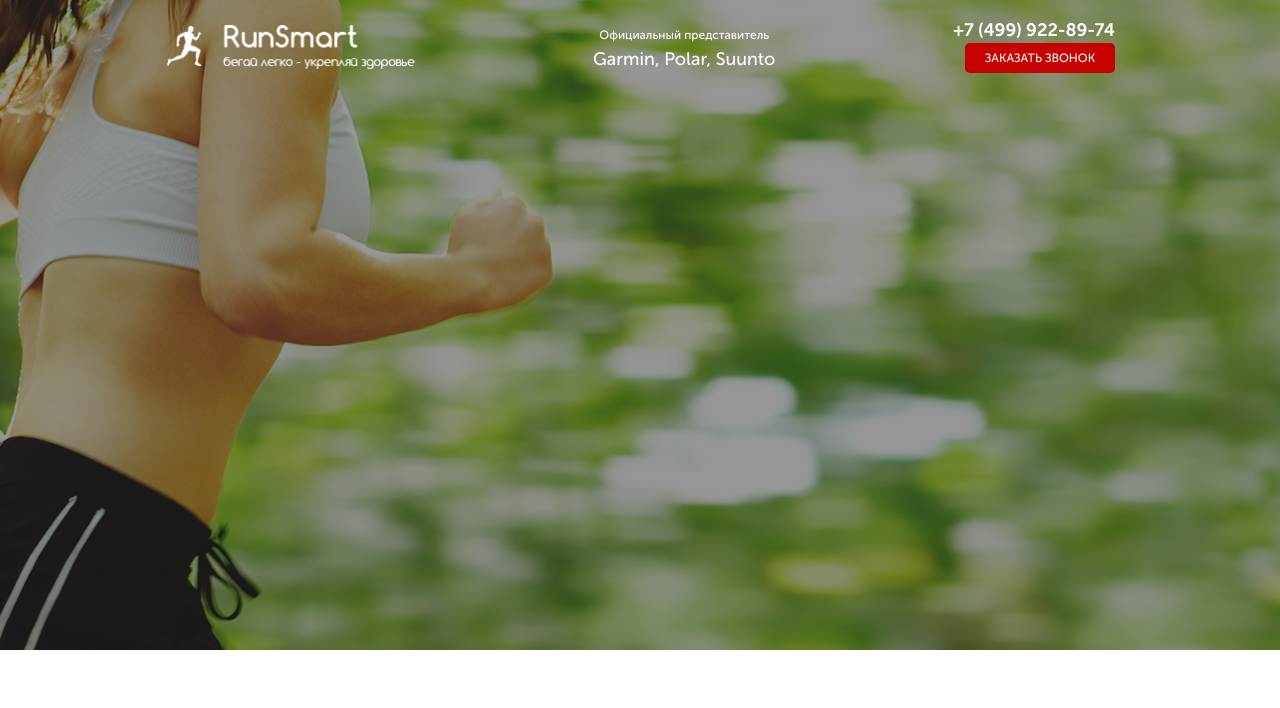
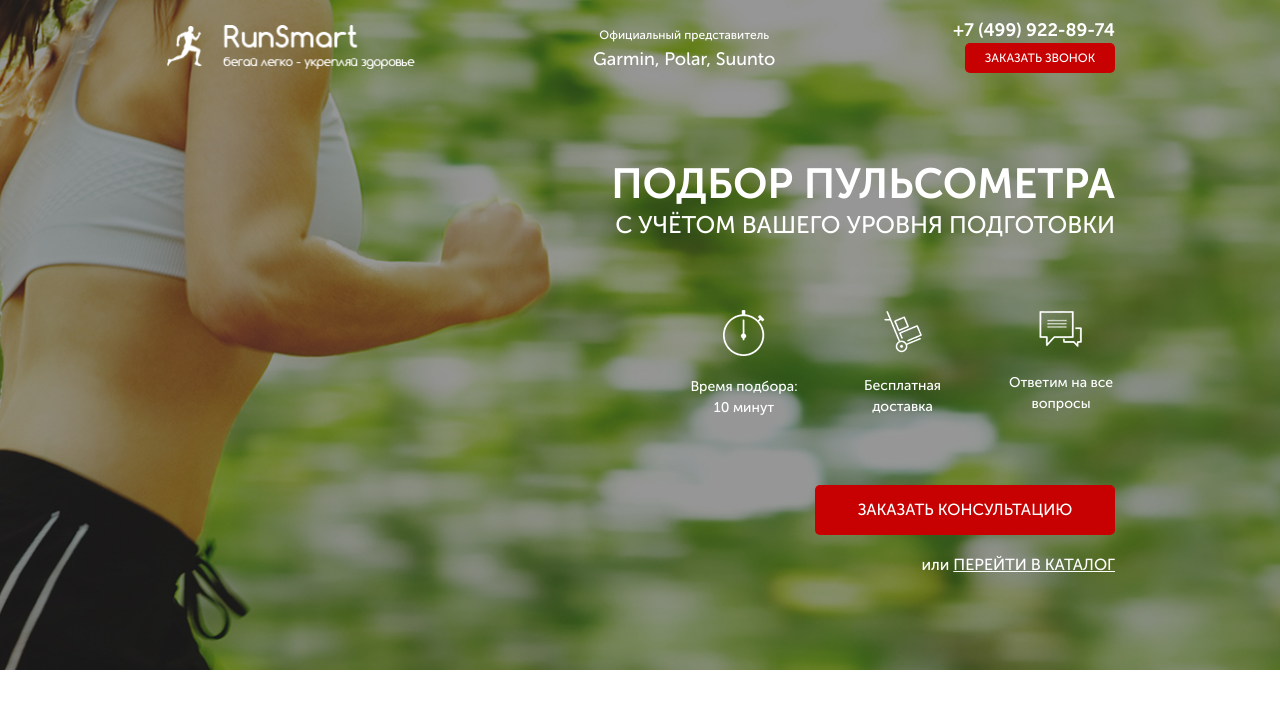
Before and after one commit to Vadim9896/Pusle, a website: page src/index.html in a window 1280 px wide. Drawn offline with Linux system fonts and the light colour scheme; files whose address does not match are found by name.

Commit message:
compleat promo

```diff
--- a/src/index.html
+++ b/src/index.html
@@ -27,6 +27,35 @@
                     <button class="button">заказать звонок</button>
                 </div>
             </header>
+
+            <div class="promo__wrapper">
+                <h1 class="promo__header">Подбор пульсометра</h1>
+                <h2 class="promo__subheader">с учётом Вашего уровня подготовки</h2>
+
+                <div class="promo__icons">
+                    <div class="promo__icon">
+                        <img src="icons/main_screen/timer.png" alt="timer">
+                        Время подбора:
+                        10 минут
+                    </div>
+                    <div class="promo__icon">
+                        <img src="icons/main_screen/hand-cart.png" alt="hand-cart">
+                        Бесплатная
+                        доставка
+                    </div>
+                    <div class="promo__icon">
+                        <img src="icons/main_screen/messages.png" alt="messages">
+                        Ответим
+                        на все вопросы
+                    </div>
+                </div>
+
+                <button class="button button_main">заказать кОНСУЛЬТАЦИЮ</button>
+                <div class="promo__link">
+                    или
+                    <a href="#">ПЕРЕЙТИ В КАТАЛОГ</a>
+                </div>
+            </div>
         </div>
     </div>
 </body>
--- a/src/sass/blocks/_buttons.scss
+++ b/src/sass/blocks/_buttons.scss
@@ -9,4 +9,11 @@
     text-transform: uppercase;
     text-align: center;
     color: #fff;
+
+    &_main {
+        margin-top: 67px;
+        font-size: 16px;
+        width: 300px;
+        height: 50px;
+    }
 }
--- a/src/sass/blocks/_promo.scss
+++ b/src/sass/blocks/_promo.scss
@@ -2,4 +2,62 @@
     min-height: 650px;
     padding: 21px 0 93px 0;
     background: url(../../img/main.png) center (center/cover) no-repeat;
+
+    &__wrapper {
+        display: flex;
+        flex-direction: column;
+        align-items: flex-end;
+        margin-top: 90px;
+    }
+
+    &__header {
+        font-weight: 700;
+        font-size: 42px;
+        line-height: 100%;
+        text-transform: uppercase;
+        color: #fff;
+    }
+
+    &__subheader {
+        font-weight: 500;
+        font-size: 24px;
+        line-height: 100%;
+        text-transform: uppercase;
+        color: #fff;
+    }
+
+    &__icons {
+        width: 425px;
+        display: flex;
+        margin-top: 65px;
+        justify-content: space-between;
+    }
+
+    &__icon {
+        width: 108px;
+        font-weight: 500;
+        font-size: 14px;
+        text-align: center;
+        color: #fff;
+
+        img {
+            display: block;
+            margin: 0 auto;
+            margin-bottom: 20px;
+        }
+    }
+
+    &__link {
+        font-weight: 500;
+        font-size: 16px;
+        color: #fff;
+        margin-top: 18px;
+
+        a {
+            color: #fff;
+            text-transform: uppercase;
+            text-decoration: underline;
+        }
+    }
+
 }
```
Also changed, not shown: src/css/style.min.css.
